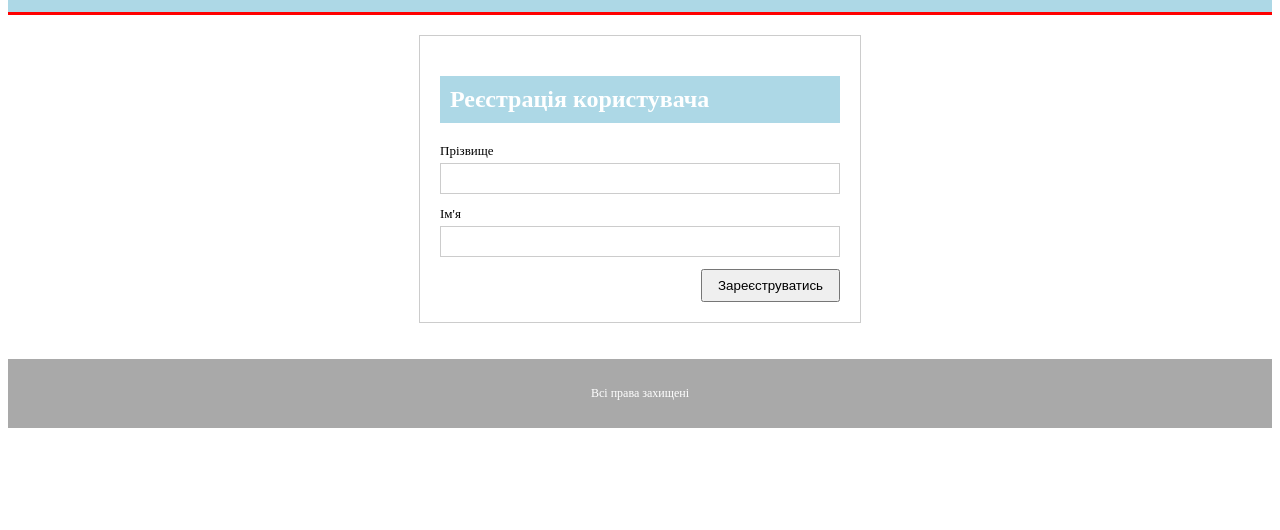
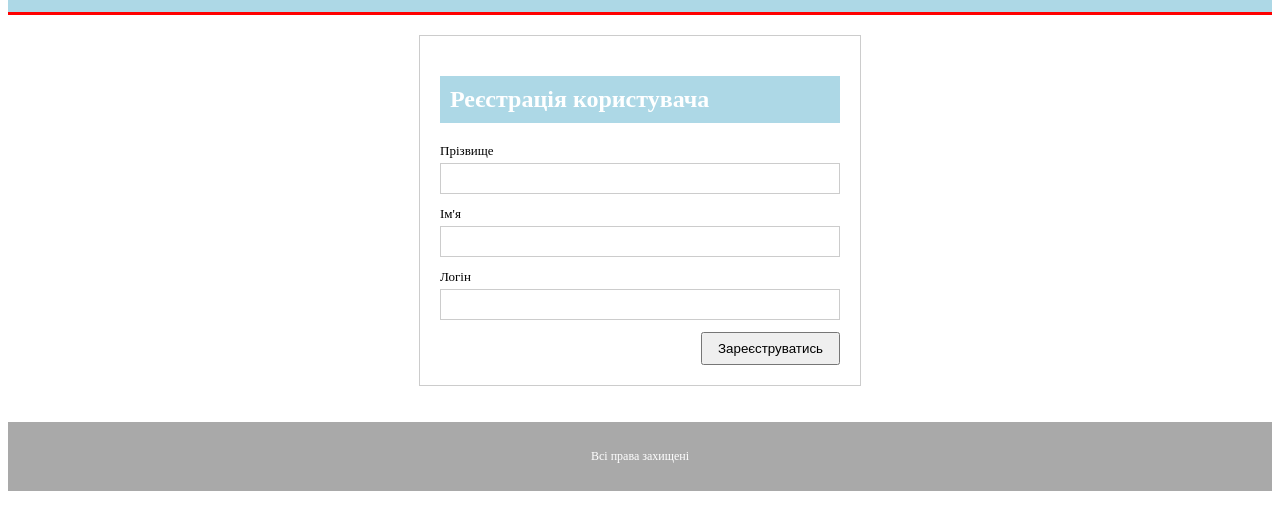
Before and after one commit to VladaHluboka/web-lab-1-12, a website: page lab10/HlubokaRegister.html in a window 1280 px wide. Shown: the part 140-670 px from the top of the page. Drawn offline with Linux system fonts and the light colour scheme.

Commit message:
Added login input field

```diff
--- a/lab10/HlubokaRegister.html
+++ b/lab10/HlubokaRegister.html
@@ -91,6 +91,9 @@
                 <label for="firstname">Ім'я</label>
                 <input type="text" id="firstname" name="firstname">
 
+                <label for="login">Логін</label>
+                <input type="text" id="login" name="login">
+
                 <button type="submit">Зареєструватись</button>
             </form>
         </main>
```
